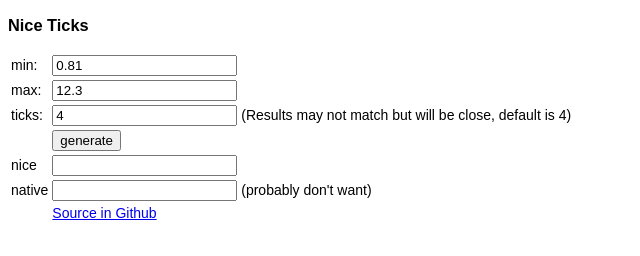
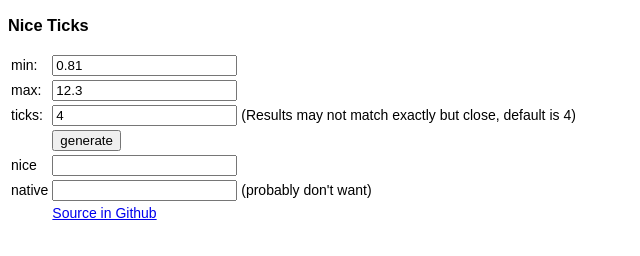
Before and after one commit to cenfun/nice-ticks, a website built with webpack: page docs/index.html in a window 1280 px wide. Shown: the full height of the page, 0-640 px from the left. Built offline with nearby package versions, Linux system fonts and the light colour scheme.

Commit message:
update README

```diff
--- a/docs/index.html
+++ b/docs/index.html
@@ -38,7 +38,7 @@
         </tr>
         <tr>
             <td>ticks:</td>
-            <td><input class="num" value="4" /> (Results may not match but will be close, default is 4)</td>
+            <td><input class="num" value="4" /> (Results may not match exactly but close, default is 4)</td>
         </tr>
         <tr>
             <td></td>
```
